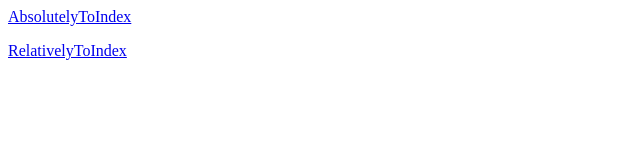
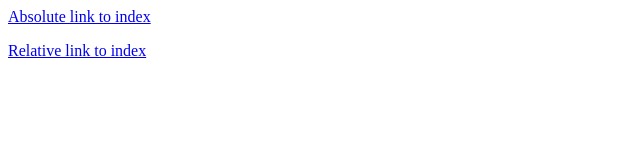
Before and after one commit to Vladislane/myproject, a plain HTML site: page about/aboutme.html in a window 1280 px wide. Shown: the full height of the page, 0-640 px from the left. Drawn offline with Linux system fonts and the light colour scheme.

Commit message:
Заголовок2

```diff
--- a/about/aboutme.html
+++ b/about/aboutme.html
@@ -1,11 +1,13 @@
 <html>
     <head>
+        <title>Относительные и абсолютные ссылки</title>
     </head>
 
     <body>
         <a href="https://github.com/Vladislane/myproject/blob/master/index.html">
-            AbsolutelyToIndex</a>
+            Absolute link to index</a>
         <p></p>
-        <a href="../index.html">RelativelyToIndex</a>
+        <a href="../index.html">
+            Relative link to index</a>
     </body>
 </html>
```
